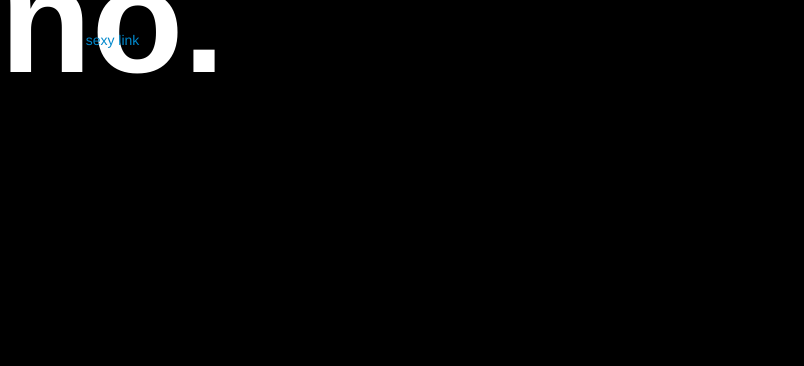
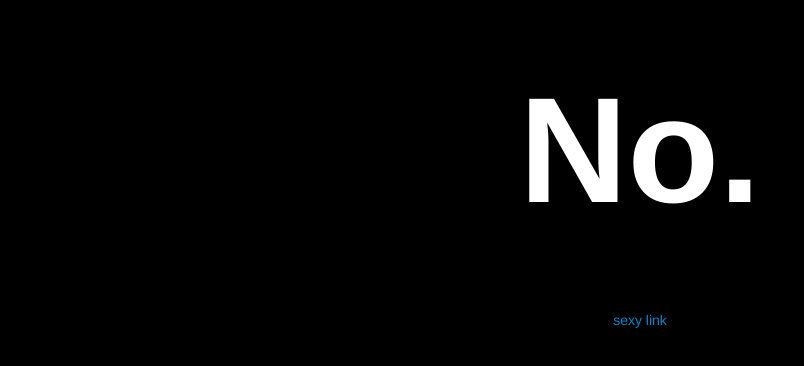
Before and after one commit to janecakemaster/istodayajewishholiday, a plain HTML site: page static/index.html in a window 1280 px wide. Shown: the whole page, without its empty margins (0-804 px from the left). Drawn offline with nearby package versions, Linux system fonts and the light colour scheme.

Commit message:
html changes and moved things around

```diff
--- a/static/css/style.css
+++ b/static/css/style.css
@@ -2,9 +2,6 @@ body{
   font-family: "Helvetica", "Helvetica Neue", "Arial", "sans-serif";
   color: #FFF;
   background-color: #000;
-}
-
-div{
 }
 
 a{
@@ -14,12 +11,13 @@ a{
   text-align: center;
 }
 
-#maintext{
+#container p{
   font-size: 150px;
   font-weight: bold;
+  vertical-align: middle;
+  line-height: 2em;
 }
 
-#myoutercontainer { position:relative }
-
-#myinnercontainer { position:absolute;top:50%; height:10em; margin-top:-5em }
-#myoutercontainer2 {line-height:35em }
+#extras{
+  position: relative;
+}
--- a/static/index.html
+++ b/static/index.html
@@ -9,25 +9,11 @@
 
 <body>
   <div id = "container">
-
-
-		<br />
-		<br />
-		<br />
-		<br />
-		<div id="myoutercontainer">
-			<div id="myinnercontainer">
-				<div id = "maintext">
-					no.
-
-
-				</div>
-				<div><a href="http://www.columbia.edu/~jk3316">sexy link</a></div>
+    <p>No.</p>
+    <div id = "extras">
+      <a href="http://www.columbia.edu/~jk3316">sexy link</a>
     </div>
   </div>
-
-	</div>
-
 
   <script src="http://code.jquery.com/jquery-latest.js"></script>
   <script src="js/bootstrap.min.js"></script>
--- a/static/application.js
+++ b/static/js/application.js
@@ -7,7 +7,7 @@ $(function() {
       date: new Date()
     },
     success: function(data) {
-      return $('.inject-target').html('data');
+      return $('.inject-target').html(data);
     }
   });
 });
```
Also changed, not shown: static/js/sun.js (renamed from static/sun.js), 2 other files. Lines whose indentation alone changed are shown as unchanged.
